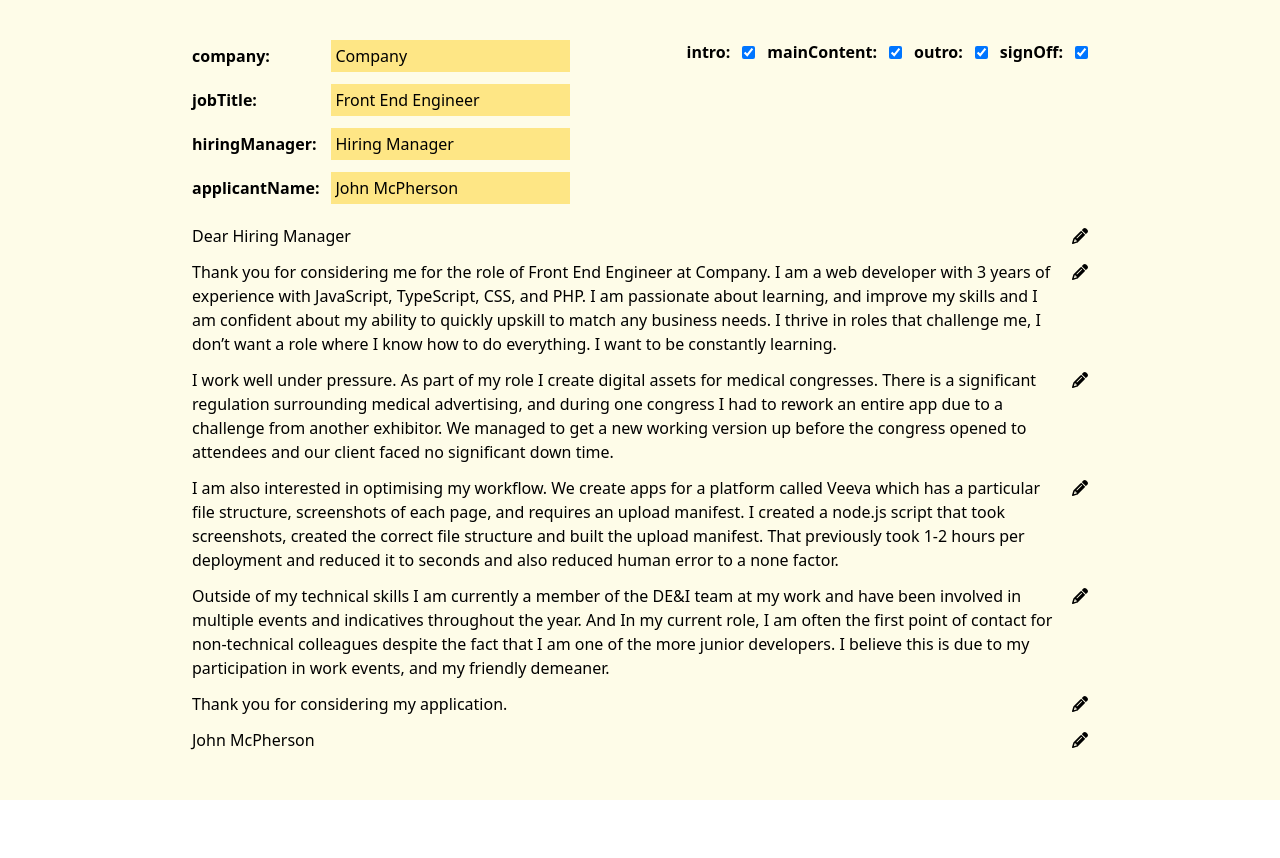
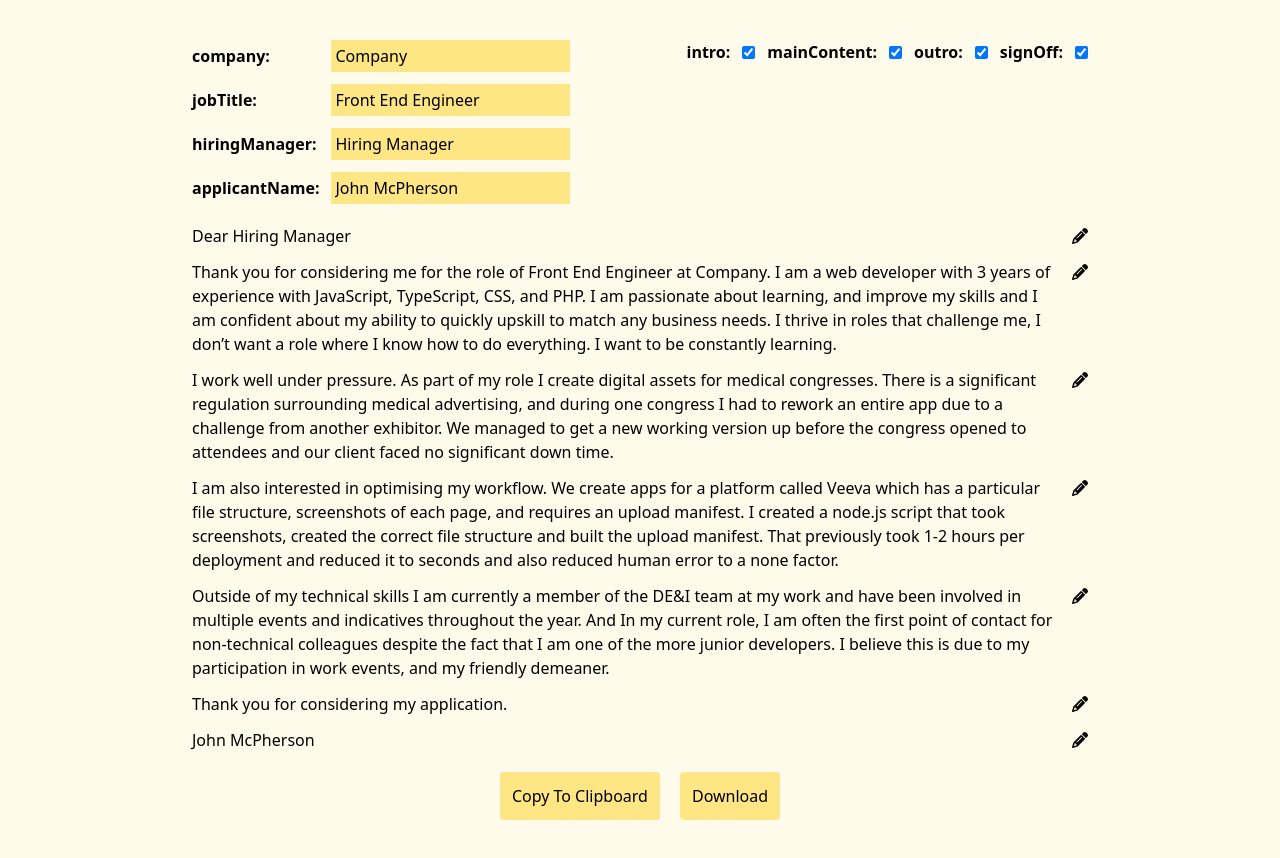
Before and after one commit to John-McPherson/cover_letter_writer, a React (Vite) app: page / in a window 1280 px wide. Before the commit the page ends 800 px from the top, so only its background shows below. Built offline with nearby package versions, Linux system fonts and the light colour scheme.

Commit message:
lift state to app component to use with copy to clipboad function

```diff
--- a/src/App.tsx
+++ b/src/App.tsx
@@ -6,8 +6,10 @@ import Input from "./Components/Controls/Input";
 import Checkbox from "./Components/Controls/checkbox";
 function App() {
   const initialLayout: { [key: string]: boolean } = {};
+  const initialContent: { [key: string]: string[] } = {};
   Object.keys(appData).forEach((key) => {
     initialLayout[key] = true;
+    initialContent[key] = appData[key as keyof typeof appData];
   });
 
   const [vars, setVars] = useState({
@@ -18,6 +20,37 @@ function App() {
   });
 
   const [layout, setLayout] = useState(initialLayout);
+  const [content, setContent] = useState(initialContent);
+
+  console.log(content);
+
+  const copyToClipboard = async () => {
+    // const textContent = document
+    //   .querySelectorAll(".textContent")
+    //   .map((text) => text.innerText);
+    // console.log(textContent);
+    // try {
+    //   const blob = new Blob([text], { type: "text/html" });
+    //   const data = [new ClipboardItem({ "text/html": blob })];
+    //   await navigator.clipboard.write(data);
+    //   alert("Text copied as separate paragraphs!");
+    // } catch (err) {
+    //   console.error("Error copying:", err);
+    // }
+  };
+
+  const handleContentUpdate = (
+    newValue: string,
+    key: string,
+    arrayIndex: number
+  ) => {
+    setContent((prevState) => {
+      const newState = { ...prevState }; // Copy the previous state
+      newState[key] = [...prevState[key]]; // Copy the array under the `key`
+      newState[key][arrayIndex] = newValue; // Update the specific index of the array
+      return newState;
+    });
+  };
 
   const handleChange = (newValue: string, key: string) => {
     setVars((prevState) => {
@@ -40,7 +73,7 @@ function App() {
   };
 
   return (
-    <main className="bg-yellow-50 min-w-screen min-h-screen flex flex-col items-center py-10 gap-5">
+    <main className="bg-amber-50 min-w-screen min-h-screen flex flex-col items-center py-10 gap-5">
       <section
         id="controls"
         className="flex justify-between w-10/12 max-w-4xl gap-3"
@@ -76,21 +109,35 @@ function App() {
       <section id="output" className="flex flex-col w-10/12 max-w-4xl gap-3">
         {Object.keys(layout).map((section) => {
           return layout[section]
-            ? appData[section as keyof typeof appData].map(
+            ? content[section as keyof typeof appData].map(
                 (content: string, index: number) => (
                   <EditableText
+                    content={content}
                     key={`intro-${index}`}
-                    text={content}
                     jobTitle={vars.jobTitle}
                     company={vars.company}
                     hiringManager={vars.hiringManager}
                     applicantName={vars.applicantName}
+                    handleChange={(newValue) =>
+                      handleContentUpdate(newValue, section, index)
+                    }
                   />
                 )
               )
             : "";
         })}
       </section>
+      <section id="save" className="flex gap-5">
+        <button
+          className="bg-amber-200 p-3 rounded hover:bg-amber-400"
+          onClick={() => copyToClipboard()}
+        >
+          Copy To Clipboard
+        </button>
+        <button className="bg-amber-200 p-3 rounded hover:bg-amber-400">
+          Download
+        </button>
+      </section>
     </main>
   );
 }
--- a/src/Components/EditableText/EditableText.tsx
+++ b/src/Components/EditableText/EditableText.tsx
@@ -8,6 +8,8 @@ interface Props {
   jobTitle: string;
   applicantName: string;
   hiringManager: string;
+  content: string;
+  handleChange: (value: string) => void;
 }
 
 const classes = `w-full `;
@@ -18,13 +20,15 @@ const EditableText = ({
   jobTitle,
   applicantName,
   hiringManager,
+  content,
+  handleChange,
 }: Props) => {
-  const [content, setContent] = useState(text);
+  // const [content, setContent] = useState(text);
   const [isEditing, setIsEditing] = useState(false);
   return (
     <div className="flex gap-4">
       {!isEditing ? (
-        <p className={classes}>
+        <p className={`${classes} textContent`}>
           {content
             .replace("{{company}}", company)
             .replace("{{hiringManager}}", hiringManager)
@@ -34,7 +38,7 @@ const EditableText = ({
       ) : (
         <textarea
           className={`${classes} resize-none field-sizing-content`}
-          onChange={(e) => setContent(e.target.value)}
+          onChange={(e) => handleChange(e.target.value)}
         >
           {content}
         </textarea>
```
